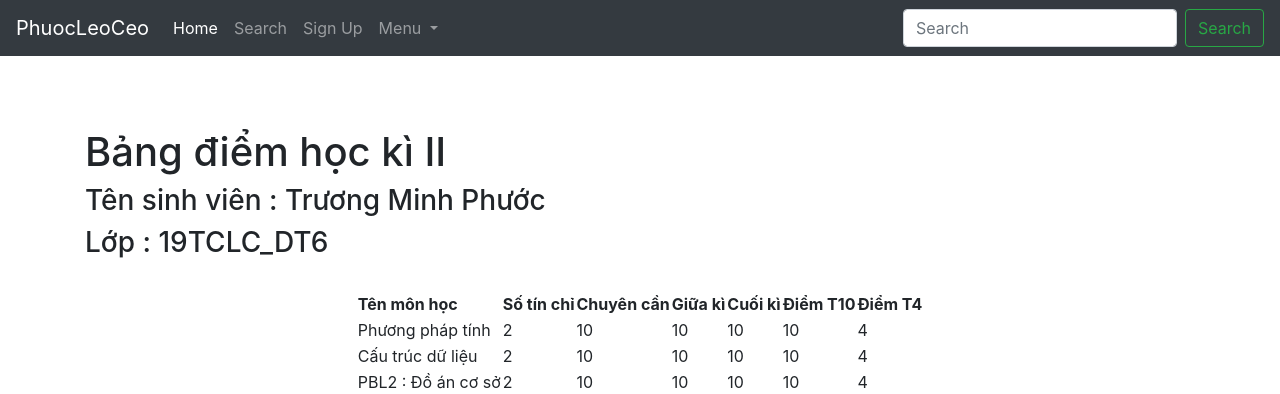
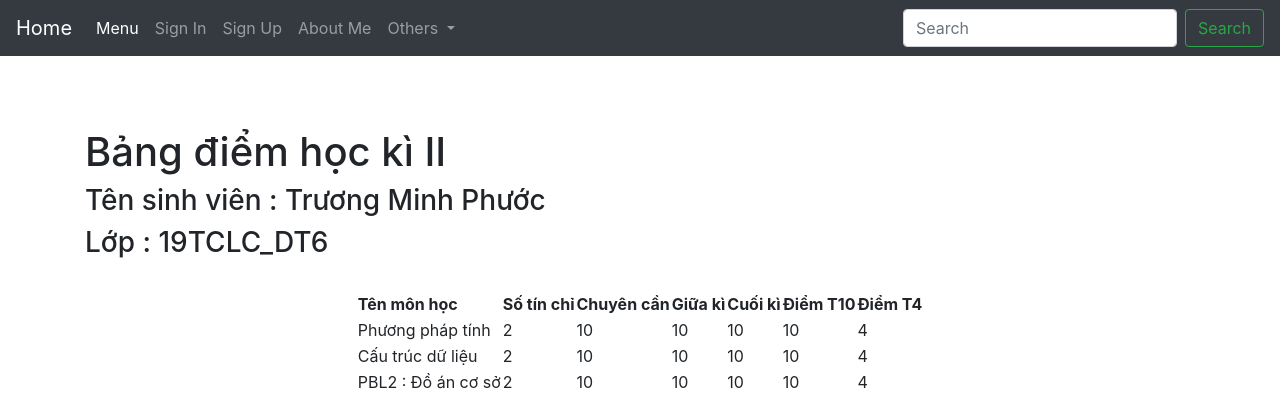
Before and after one commit to phuocleoceo/Coffee-Shop-NodeJS, a Node server app: page / in a window 1280 px wide. Shown: the top 394 px of the page. Run offline with Node 20, Linux system fonts and the light colour scheme; some libraries are stand-ins or nearby versions.

Commit message:
Edit Something

```diff
--- a/main.js
+++ b/main.js
@@ -2,24 +2,23 @@ const express = require('express');
 const app = express();
 const handlebars = require('express-handlebars');
 const port = 8000;
-const path = require('path');
-console.log(__dirname);
+
 //Inport Route
 const route=require('./routes');
 
 //Use static file
-app.use(express.static(path.join(__dirname,'public')));
+app.use(express.static('public'));
 
 //Template Engine, create engine by function then set it to view engine
 app.engine('hbs', handlebars({ extname: '.hbs' }));
 app.set('view engine', 'hbs');
 //Set path view
-app.set('views', path.join(__dirname,'views'));
+app.set('views', 'views');
 
 //Use route with "app" (express) parametter
 route(app);
 
 //Listen port
 app.listen(port, () => {
-    console.log('Deploy at http://localhost:' + port);
+    console.log('<< Deploy at http://localhost:' + port + ' >>');
 });
--- a/views/layouts/main.hbs
+++ b/views/layouts/main.hbs
@@ -4,7 +4,7 @@
 <head>
     <meta charset="UTF-8">
     <meta name="viewport" content="width=device-width, initial-scale=1.0">
-    <title>Blog</title>
+    <title>Phuoc Coffee Shop</title>
     <link rel="stylesheet" href="https://stackpath.bootstrapcdn.com/bootstrap/4.5.2/css/bootstrap.min.css" integrity="sha384-JcKb8q3iqJ61gNV9KGb8thSsNjpSL0n8PARn9HuZOnIxN0hoP+VmmDGMN5t9UJ0Z" crossorigin="anonymous">
     <link rel="stylesheet" href="/css/app.css">
 </head>
--- a/views/partials/header.hbs
+++ b/views/partials/header.hbs
@@ -1,5 +1,5 @@
 <nav class="navbar navbar-expand-lg navbar-dark bg-dark">
-  <a class="navbar-brand" href="/">PhuocLeoCeo</a>
+  <a class="navbar-brand" href="/">Home</a>
   <button class="navbar-toggler" type="button" data-toggle="collapse" data-target="#navbarSupportedContent" aria-controls="navbarSupportedContent" aria-expanded="false" aria-label="Toggle navigation">
     <span class="navbar-toggler-icon"></span>
   </button>
@@ -7,17 +7,20 @@
   <div class="collapse navbar-collapse" id="navbarSupportedContent">
     <ul class="navbar-nav mr-auto">
       <li class="nav-item active">
-        <a class="nav-link" href="/">Home <span class="sr-only">(current)</span></a>
+        <a class="nav-link" href="/menu">Menu<span class="sr-only">(current)</span></a>
       </li>
       <li class="nav-item">
-        <a class="nav-link" href="/search">Search</a>
+        <a class="nav-link" href="/signin">Sign In</a>
       </li>
       <li class="nav-item">
         <a class="nav-link" href="/signup">Sign Up</a>
       </li>
+      <li class="nav-item">
+        <a class="nav-link" href="/aboutme">About Me</a>
+      </li>
       <li class="nav-item dropdown">
         <a class="nav-link dropdown-toggle" href="#" id="navbarDropdown" role="button" data-toggle="dropdown" aria-haspopup="true" aria-expanded="false">
-          Menu
+          Others
         </a>
         <div class="dropdown-menu" aria-labelledby="navbarDropdown">
           <a class="dropdown-item" href="#">Action</a>
```
Also changed, not shown: public/css/app.css (added), public/img/ca-cao-sua-da.png (added), public/img/ca-phe-den.png (added), public/img/ca-phe-sua.png (added).
